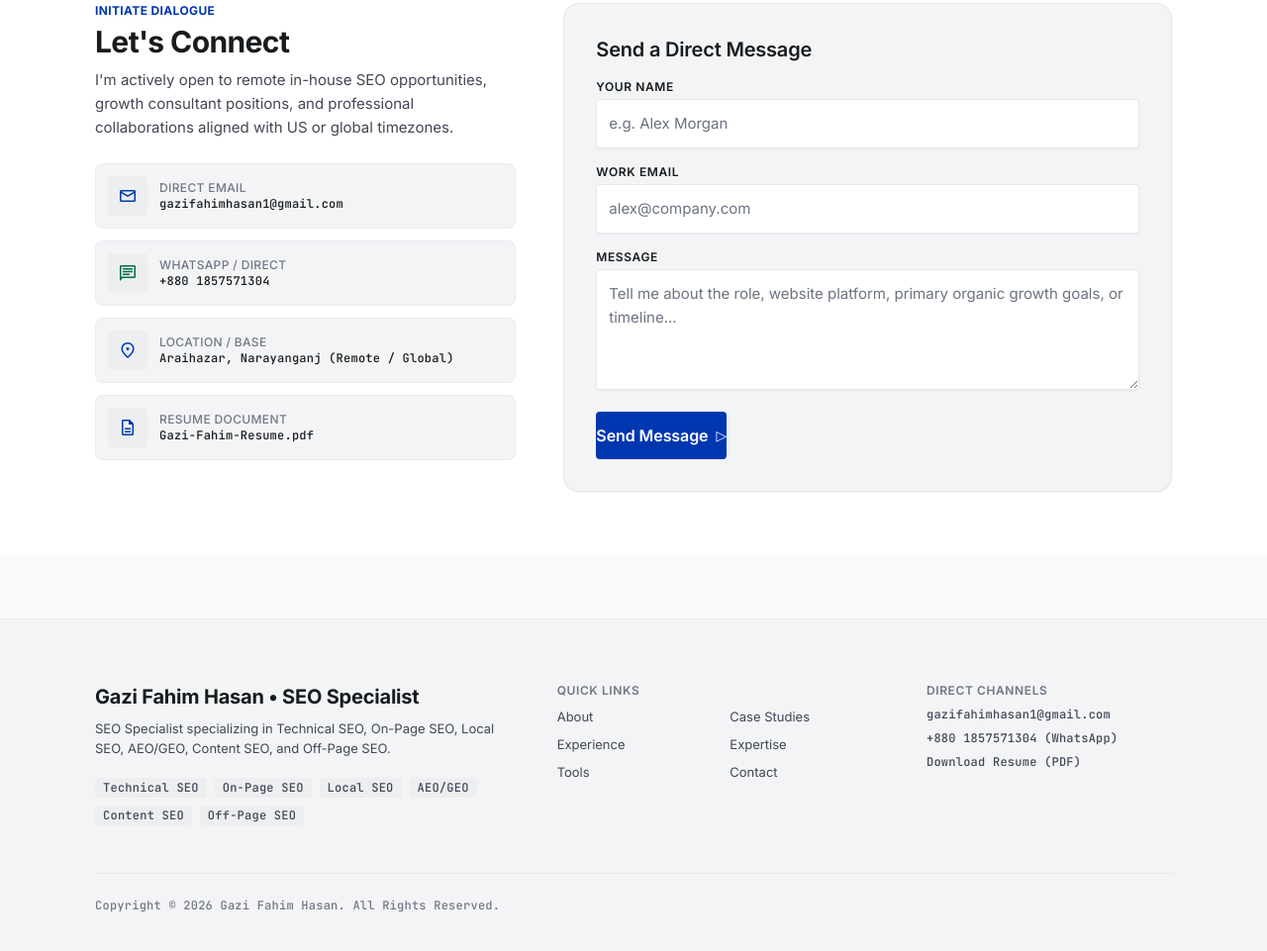
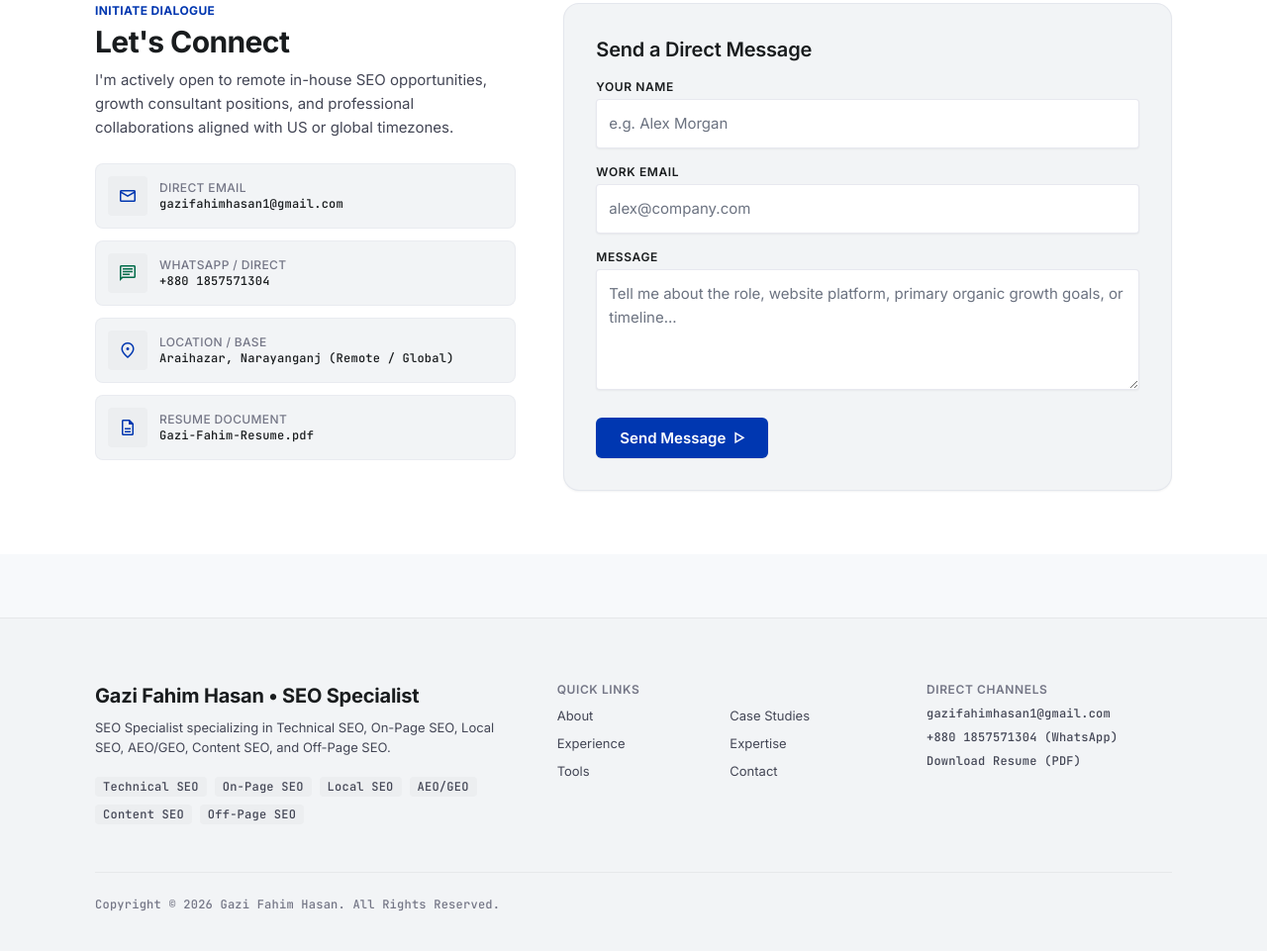
Before and after one commit to hasangazifahim/portfolio, a website: page frontend/index.html in a window 1280 px wide. Shown: the part 7670-8631 px from the top of the page at 99% size. Drawn offline with nearby package versions, Linux system fonts and the light colour scheme.

Commit message:
style: fix Send Message button padding, margin, and typography format to match reference

```diff
--- a/frontend/index.html
+++ b/frontend/index.html
@@ -74,6 +74,44 @@
     @media (min-width: 1024px) {
       #hero { padding-top: 3rem !important; }
     }
+
+    /* Send Message Button: Pixel-perfect padding, margin & format */
+    #contact-submit-btn {
+      display: inline-flex;
+      align-items: center;
+      justify-content: center;
+      gap: 8px;
+      background-color: #0037B1;
+      color: #ffffff;
+      font-family: Inter, sans-serif;
+      font-size: 15px;
+      font-weight: 600;
+      line-height: 1.4;
+      padding: 10px 24px;
+      margin-top: 6px;
+      border-radius: 6px;
+      border: none;
+      cursor: pointer;
+      box-shadow: 0 1px 2px rgba(0, 0, 0, 0.06);
+      transition: background-color 0.15s ease, opacity 0.15s ease;
+    }
+    #contact-submit-btn:hover {
+      background-color: #002D91;
+    }
+    #contact-submit-btn:focus-visible {
+      outline: 2px solid #0037B1;
+      outline-offset: 2px;
+    }
+    #contact-submit-btn:disabled {
+      opacity: 0.65;
+      cursor: not-allowed;
+    }
+    #contact-submit-btn .btn-arrow {
+      font-size: 12px;
+      line-height: 1;
+      display: inline-block;
+      transform: translateY(-0.5px);
+    }
   </style>
 
   <!-- Precompiled Static Production Stylesheet (Zero runtime JS, 0ms FOUC) -->
@@ -1475,10 +1513,10 @@
                   <textarea id="contact-message" name="message" class="w-full bg-surface-container-lowest px-4 py-3 rounded-lg text-body-md text-on-surface font-body-md border border-outline-variant/40 focus:outline-none focus:ring-2 focus:ring-primary shadow-sm resize-y" placeholder="Tell me about the role, website platform, primary organic growth goals, or timeline..." required rows="4"></textarea>
                 </div>
 
-                <div>
-                  <button id="contact-submit-btn" class="inline-flex items-center justify-center gap-2 font-headline-sm text-headline-sm bg-primary text-on-primary hover:bg-primary-container px-6 py-3 rounded-lg shadow-sm transition-colors cursor-pointer" type="submit">
+                <div class="pt-1">
+                  <button id="contact-submit-btn" type="submit">
                     <span id="contact-submit-text">Send Message</span>
-                    <span class="text-sm font-normal select-none">▷</span>
+                    <span class="btn-arrow select-none" aria-hidden="true">▷</span>
                   </button>
                 </div>
               </form>
--- a/frontend/js/stitch-interactions.js
+++ b/frontend/js/stitch-interactions.js
@@ -80,8 +80,10 @@ function initContactForm() {
     }
 
     // Set loading state
+    const submitArrow = submitBtn ? submitBtn.querySelector('.btn-arrow') : null;
     if (submitBtn) submitBtn.disabled = true;
     if (submitText) submitText.textContent = 'Sending Message...';
+    if (submitArrow) submitArrow.style.display = 'none';
     hideFeedback();
 
     try {
@@ -137,6 +139,7 @@ function initContactForm() {
     } finally {
       if (submitBtn) submitBtn.disabled = false;
       if (submitText) submitText.textContent = 'Send Message';
+      if (submitArrow) submitArrow.style.display = 'inline-block';
     }
   });
 
```
